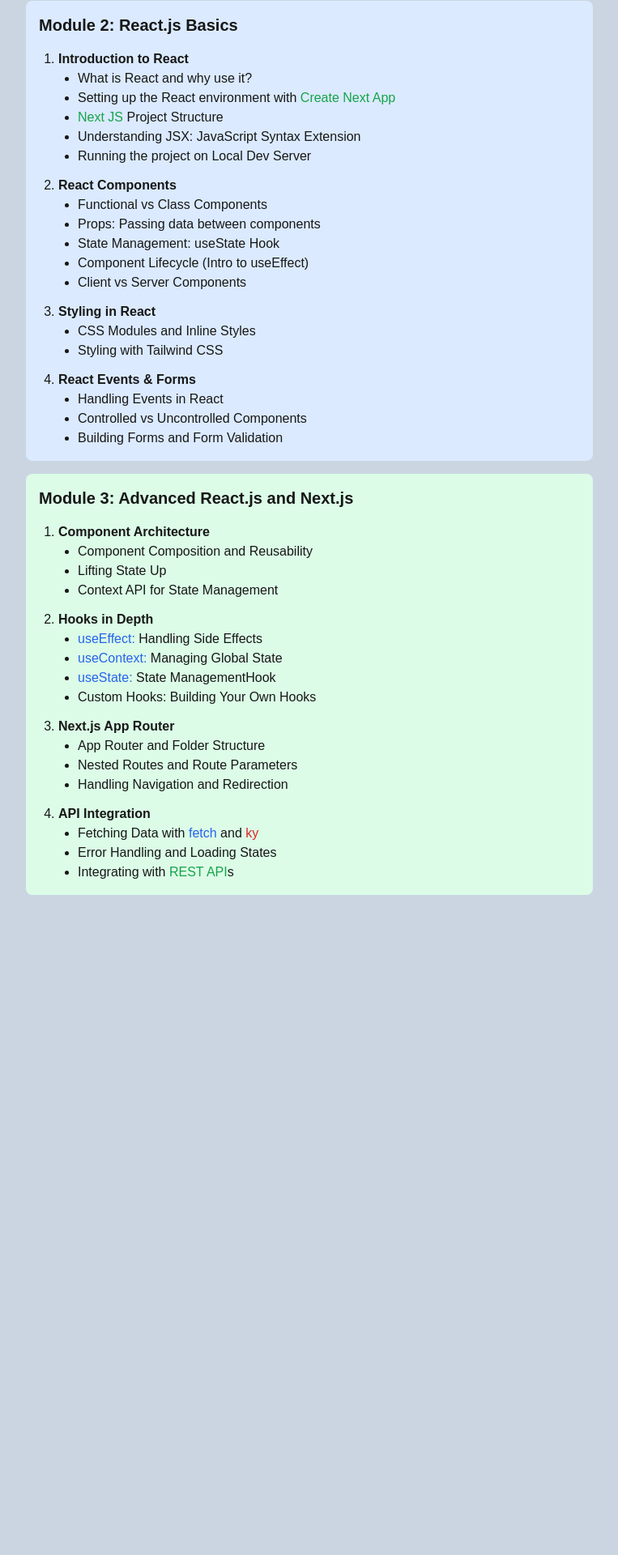
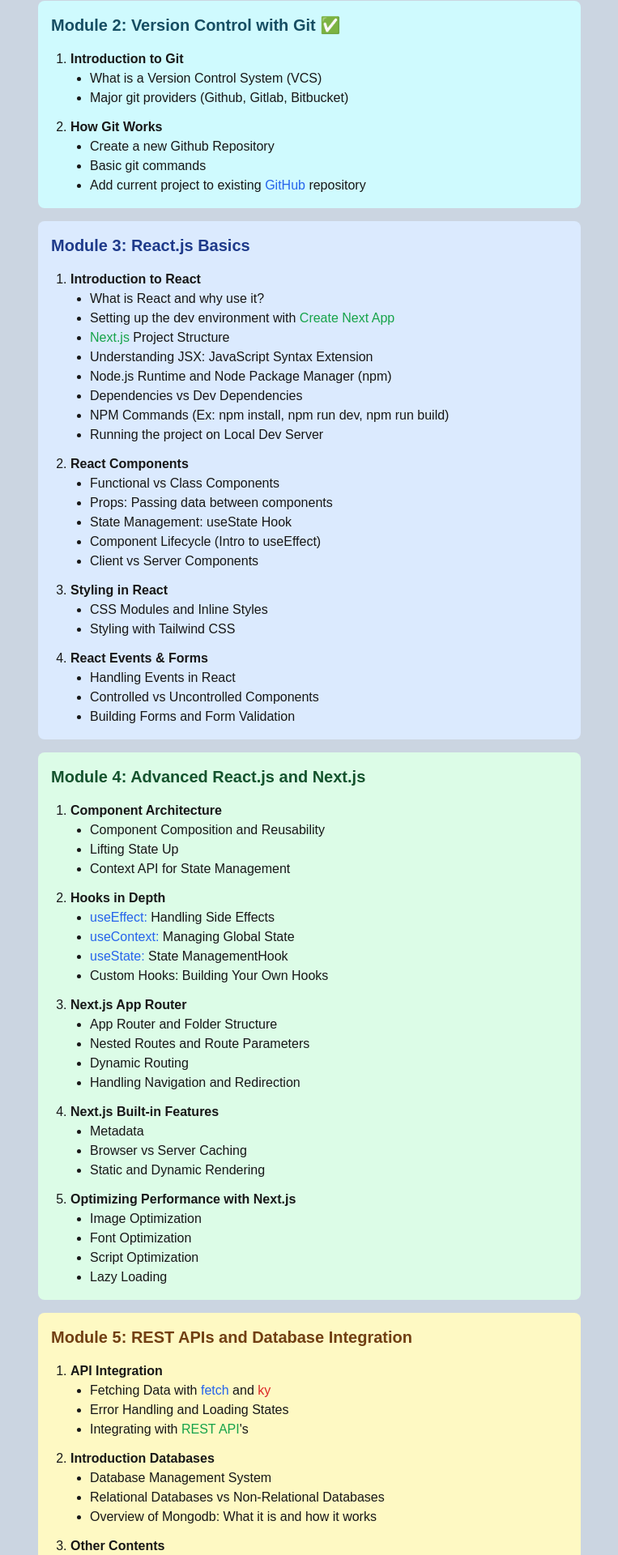
Before and after one commit to hashaaan/evotech-next, a Next.js app: page /syllabus in a window 1280 px wide. Shown: the part 407-2327 px from the top of the page at 81% size, without its empty margins (258-1021 px from the left). Before the commit the page ends 1544 px from the top, so only its background shows below. Built offline with nearby package versions, Linux system fonts and the light colour scheme.

Commit message:
Syllabus update and next auth

```diff
--- /dev/null
+++ b/app/syllabus/constants.ts
@@ -0,0 +1,15 @@
+export const MODULE_TOOLTIPS = [
+  { id: 1, name: "" },
+  {
+    id: 2,
+    name: "",
+    gitExplanation:
+      "Git is a distributed version control system that allows developers to collaborate on projects by managing changes to source code and other files. Git providers offer online hosting services so teams can collaborate from anywhere.",
+    github:
+      "A popular platform with over 100 million developers and more than 300 million repositories. It's a good choice for large, active open-source projects, but its pricing may be a drawback for private repos and teams.",
+    gitlab:
+      "A good choice for smaller projects or those starting with Git. It offers free private repos for up to five users, and has built-in issue tracking, CI/CD, and a wiki.",
+    bitbucket:
+      "Offers a generous free tier with free private repos for up to five users and 1 GB of storage. It integrates well with other Atlassian tools like Jira.",
+  },
+] as const;
--- a/app/syllabus/page.tsx
+++ b/app/syllabus/page.tsx
@@ -1,6 +1,10 @@
+import Link from "next/link";
+import PrintSyllabus from "./print-syllabus";
+import { MODULE_TOOLTIPS } from "./constants";
+
 export default function SyllabusPage() {
   return (
-    <main className="container xl:max-w-[700px] mx-auto">
+    <main className="container xl:max-w-[700px] mx-auto relative">
       <div className="py-8">
         <h1 className="text-3xl w-full text-center text-purple-900 font-bold font-mono mb-5">
           React.js and Next.js Mastering Course
@@ -11,8 +15,8 @@
             id="javascript-fundamentals"
             className="bg-orange-100 w-full p-4 rounded-lg"
           >
-            <h2 className="font-bold text-xl mb-4">
-              Module 1: JavaScript Fundamentals
+            <h2 className="font-bold text-xl mb-4 text-orange-900">
+              Module 1: JavaScript Fundamentals ✅
             </h2>
             <ol className="list-decimal flex flex-col ml-6 gap-3">
               <li>
@@ -44,11 +48,80 @@
           </section>
 
           <section
+            id="javascript-fundamentals"
+            className="bg-cyan-100 w-full p-4 rounded-lg"
+          >
+            <h2 className="font-bold text-xl mb-4 text-cyan-900">
+              Module 2: Version Control with Git ✅
+            </h2>
+            <ol className="list-decimal flex flex-col ml-6 gap-3">
+              <li>
+                <p
+                  className="font-semibold cursor-help"
+                  title={MODULE_TOOLTIPS[1].gitExplanation}
+                >
+                  Introduction to Git
+                </p>
+                <ul className="list-disc ml-6">
+                  <li>What is a Version Control System (VCS)</li>
+                  <li>
+                    Major git providers (
+                    <span
+                      title={MODULE_TOOLTIPS[1].github}
+                      className="cursor-help hover:text-green-600"
+                    >
+                      Github
+                    </span>
+                    ,{" "}
+                    <span
+                      title={MODULE_TOOLTIPS[1].gitlab}
+                      className="cursor-help hover:text-orange-600"
+                    >
+                      Gitlab
+                    </span>
+                    ,{" "}
+                    <span
+                      title={MODULE_TOOLTIPS[1].bitbucket}
+                      className="cursor-help hover:text-blue-600"
+                    >
+                      Bitbucket
+                    </span>
+                    )
+                  </li>
+                </ul>
+              </li>
+
+              <li>
+                <p className="font-semibold">
+                  <Link href="/how-git-works" className="hover:underline">
+                    How Git Works
+                  </Link>
+                </p>
+                <ul className="list-disc ml-6">
+                  <li>Create a new Github Repository</li>
+                  <li>Basic git commands</li>
+                  <li>
+                    Add current project to existing{" "}
+                    <Link
+                      href="https://www.github.com"
+                      target="_blank"
+                      className="text-blue-600 hover:underline"
+                    >
+                      GitHub
+                    </Link>{" "}
+                    repository
+                  </li>
+                </ul>
+              </li>
+            </ol>
+          </section>
+
+          <section
             id="react-basics"
             className="bg-blue-100 w-full p-4 rounded-lg"
           >
-            <h2 className="font-bold text-xl mb-4">
-              Module 2: React.js Basics
+            <h2 className="font-bold text-xl mb-4 text-blue-900">
+              Module 3: React.js Basics
             </h2>
             <ol className="list-decimal flex flex-col ml-6 gap-3">
               <li>
@@ -56,14 +129,19 @@
                 <ul className="list-disc ml-6">
                   <li>What is React and why use it?</li>
                   <li>
-                    Setting up the React environment with{" "}
+                    Setting up the dev environment with{" "}
                     <span className="text-green-600">Create Next App</span>
                   </li>
                   <li>
-                    <span className="text-green-600">Next JS</span> Project
+                    <span className="text-green-600">Next.js</span> Project
                     Structure
                   </li>
                   <li>Understanding JSX: JavaScript Syntax Extension</li>
+                  <li>Node.js Runtime and Node Package Manager (npm)</li>
+                  <li>Dependencies vs Dev Dependencies</li>
+                  <li>
+                    NPM Commands (Ex: npm install, npm run dev, npm run build)
+                  </li>
                   <li>Running the project on Local Dev Server</li>
                 </ul>
               </li>
@@ -102,8 +180,8 @@
             id="advanced-react"
             className="bg-green-100 w-full p-4 rounded-lg"
           >
-            <h2 className="font-bold text-xl mb-4">
-              Module 3: Advanced React.js and Next.js
+            <h2 className="font-bold text-xl mb-4 text-green-900">
+              Module 4: Advanced React.js and Next.js
             </h2>
             <ol className="list-decimal flex flex-col ml-6 gap-3">
               <li>
@@ -139,10 +217,42 @@
                 <ul className="list-disc ml-6">
                   <li>App Router and Folder Structure</li>
                   <li>Nested Routes and Route Parameters</li>
+                  <li>Dynamic Routing</li>
                   <li>Handling Navigation and Redirection</li>
                 </ul>
               </li>
 
+              <li>
+                <p className="font-semibold">Next.js Built-in Features</p>
+                <ul className="list-disc ml-6">
+                  <li>Metadata</li>
+                  <li>Browser vs Server Caching</li>
+                  <li>Static and Dynamic Rendering</li>
+                </ul>
+              </li>
+
+              <li>
+                <p className="font-semibold">
+                  Optimizing Performance with Next.js
+                </p>
+                <ul className="list-disc ml-6">
+                  <li>Image Optimization</li>
+                  <li>Font Optimization</li>
+                  <li>Script Optimization</li>
+                  <li>Lazy Loading</li>
+                </ul>
+              </li>
+            </ol>
+          </section>
+
+          <section
+            id="advanced-react"
+            className="bg-yellow-100 w-full p-4 rounded-lg"
+          >
+            <h2 className="font-bold text-xl mb-4 text-yellow-900">
+              Module 5: REST APIs and Database Integration
+            </h2>
+            <ol className="list-decimal flex flex-col ml-6 gap-3">
               <li>
                 <p className="font-semibold">API Integration</p>
                 <ul className="list-disc ml-6">
@@ -154,14 +264,31 @@
                   <li>Error Handling and Loading States</li>
                   <li>
                     Integrating with{" "}
-                    <span className="text-green-600">REST API</span>s
+                    <span className="text-green-600">REST API</span>&apos;s
                   </li>
+                </ul>
+              </li>
+              <li>
+                <p className="font-semibold">Introduction Databases</p>
+                <ul className="list-disc ml-6">
+                  <li>Database Management System</li>
+                  <li>Relational Databases vs Non-Relational Databases</li>
+                  <li>Overview of Mongodb: What it is and how it works</li>
+                </ul>
+              </li>
+              <li>
+                <p className="font-semibold">Other Contents</p>
+                <ul className="list-disc ml-6">
+                  <li>Authentication with Next-Auth</li>
+                  <li>Full Stack Application Development with Next.js</li>
                 </ul>
               </li>
             </ol>
           </section>
         </div>
       </div>
+
+      <PrintSyllabus />
     </main>
   );
 }
--- /dev/null
+++ b/app/syllabus/print-syllabus.tsx
@@ -0,0 +1,16 @@
+"use client";
+
+export default function PrintSyllabus() {
+  const handleWindowPrint = () => {
+    window.print();
+  };
+
+  return (
+    <button
+      className="w-full sm:w-fit bg-green-500 hover:bg-green-500/90 xl:absolute xl:top-7 xl:-right-24 rounded-lg px-4 py-2 cursor-pointer print:hidden mb-8"
+      onClick={handleWindowPrint}
+    >
+      Print
+    </button>
+  );
+}
--- a/package.json
+++ b/package.json
@@ -15,8 +15,10 @@
     "lucide-react": "^0.468.0",
     "mongodb": "^6.12.0",
     "next": "15.1.1",
+    "next-auth": "^4.24.11",
     "react": "19.0.0",
     "react-dom": "19.0.0",
+    "react-icons": "^5.4.0",
     "tailwind-merge": "^2.5.5",
     "tailwindcss-animate": "^1.0.7"
   },
--- a/tailwind.config.ts
+++ b/tailwind.config.ts
@@ -11,6 +11,17 @@
   theme: {
     container: {
       center: true,
+      padding: "15px",
+    },
+    screens: {
+      print: {
+        raw: "print",
+      },
+      sm: "640px",
+      md: "768px",
+      lg: "1024px",
+      xl: "1280px",
+      "2xl": "1536px",
     },
     extend: {
       colors: {
```
Also changed, not shown: app/syllabus/README.md (added), 1 other file (tests, documents, lock files or other folders).
